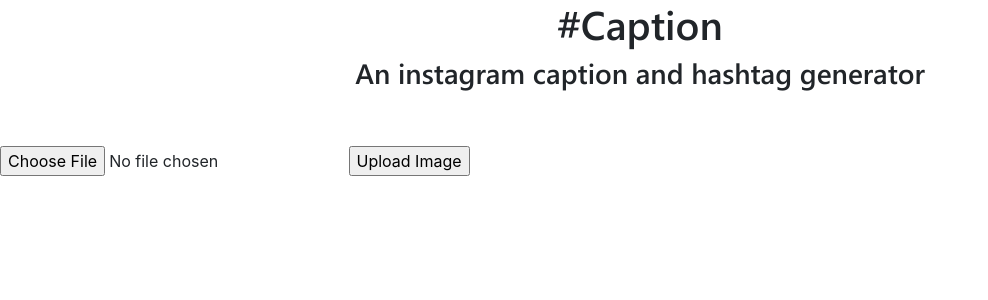
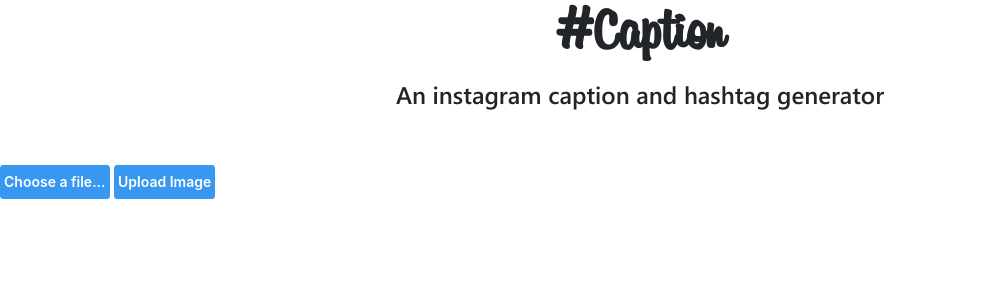
Before and after one commit to cdcyang/FacebookHackathon, a PHP site: page / in a window 1280 px wide. Shown: the top 300 px of the page, without its empty margins (0-988 px from the left). Run offline with PHP 8.4, Linux system fonts and the light colour scheme; some libraries are stand-ins or nearby versions.

Commit message:
updated directories

```diff
--- a/css/style.css
+++ b/css/style.css
@@ -24,6 +24,40 @@
 
 
 .caption-title {
-    font-family: 'Segoe UI semibold';
     font-weight: bold;
 }
+
+h1.caption-title {
+    font-size: 60px;
+    font-family: 'Billabong';
+}
+
+h3.caption-title {
+    font-size: 24px;
+    font-family: "Segoe UI Semibold";
+}
+
+.insta-button {
+    color: #ffffff;
+    background-color: rgb(56,151,240);
+    padding: 3px;
+    border-color: #3897f0;
+    border-style: solid;
+    border-width: 1px;
+    -webkit-border-radius: 3px;
+    -moz-border-radius: 3px;
+    border-radius: 3px;
+    font-size: 14px;
+    font-weight: 600;
+    line-height: 26px;
+    cursor: pointer;
+}
+
+.file-upload {
+    width: 0.1px;
+    height: 0.1px;
+    opacity: 0;
+    overflow: hidden;
+    position: absolute;
+    z-index: -1;
+}
--- a/imageUpload.php
+++ b/imageUpload.php
@@ -11,7 +11,7 @@ if(isset($_POST['submit'])) {
     $url = "www.kieranbrown.me/facebook/uploads/";
     $error = 0;
     //print_r($FILES['imageToUpload']);
-    $upload_dir = getcwd() . "/uploads/";
+    $upload_dir = getcwd() . "\uploads\";
     $fileName = $_FILES['imageToUpload']['name'];
     $uploaded_file = $upload_dir . $fileName;
     $pythonDirectory = "/uploads/".$fileName;
@@ -33,9 +33,9 @@ if(isset($_POST['submit'])) {
             <script>
                 $.ajax({
                     type: "GET",
-                    url: "extractTags.py",
+                    url: "http://0.0.0.0:5000/",
                     data: {
-                        url: "<?= $pythonDirectory ?>"
+                        file: "<?= $pythonDirectory ?>"
                     },
                     success: function(output) {
                         //TODO: ADD output here for caption/hashtags
--- a/index.html
+++ b/index.html
@@ -13,18 +13,19 @@
 
 </head>
 <body>
-<div class="container">
+<div class="container-fluid">
     <div class="col-sm-10 offset-sm-1 col-10 offset-10">
         <h1 class="text-center caption-title">#Caption</h1>
     </div>
-    <div class="col-sm-8 offset-sm-2 col-10 offset-10">
+    <div class="col-sm-10 offset-sm-1 col-10 offset-10">
         <h3 class="text-center caption-title">An instagram caption and hashtag generator</h3>
     </div>
 </div>
 <br><br>
 <form action="imageUpload.php" method="post" enctype="multipart/form-data">
-    <input type="file" name="imageToUpload" id="imageToUpload">
-    <input type="submit" value="Upload Image" name="submit">
+    <input type="file" name="imageToUpload" id="imageToUpload" class="file-upload">
+    <label for="imageToUpload" class="insta-button">Choose a file...</label>
+    <input type="submit" value="Upload Image" name="submit" class="insta-button">
 </form>
 
 <script src="js/bootstrap.min.js"></script>
```
